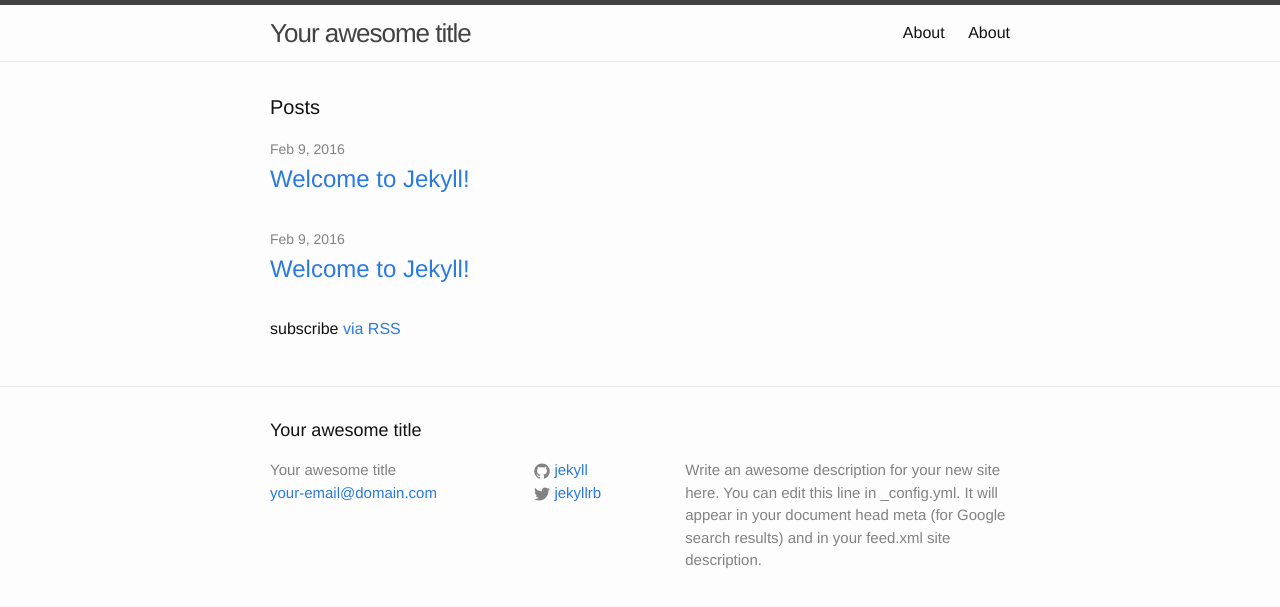
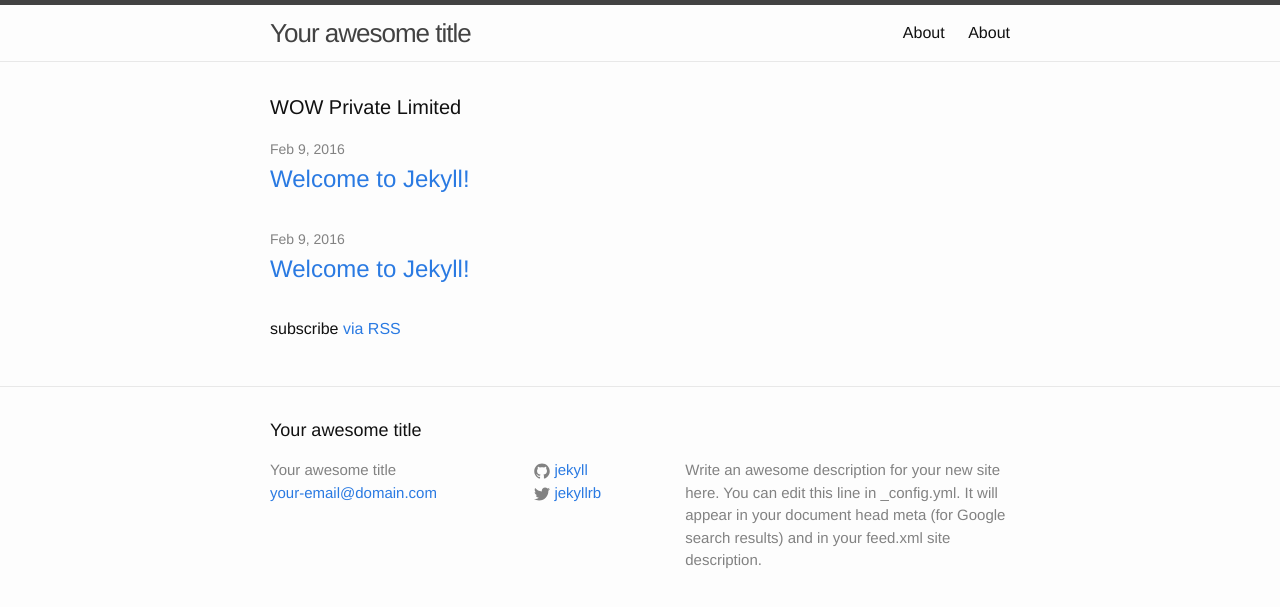
Before and after one commit to wowpvt/wowpvt.github.io, a Jekyll site: the page built from index.html, in a window 1280 px wide. Shown: the top 607 px of the page. Built offline with Jekyll 4.4.1, drawn with Linux system fonts in a browser that asks for light colours.

Commit message:
Update index.html

```diff
--- a/index.html
+++ b/index.html
@@ -5,7 +5,7 @@
 
 <div class="home">
 
-  <h1 class="page-heading">Posts</h1>
+  <h1 class="page-heading">WOW Private Limited</h1>
 
   <ul class="post-list">
     {% for post in site.posts %}
```
